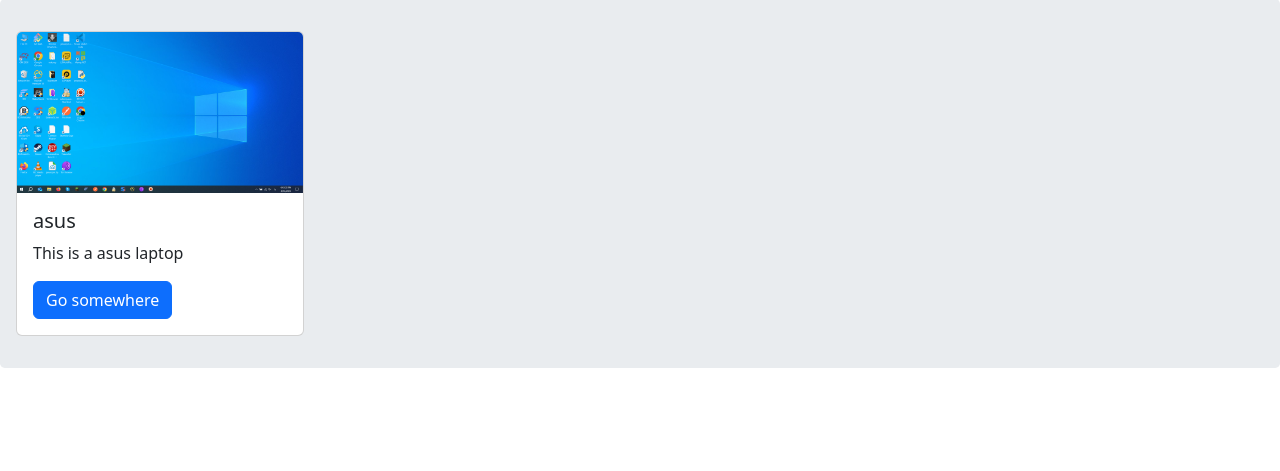
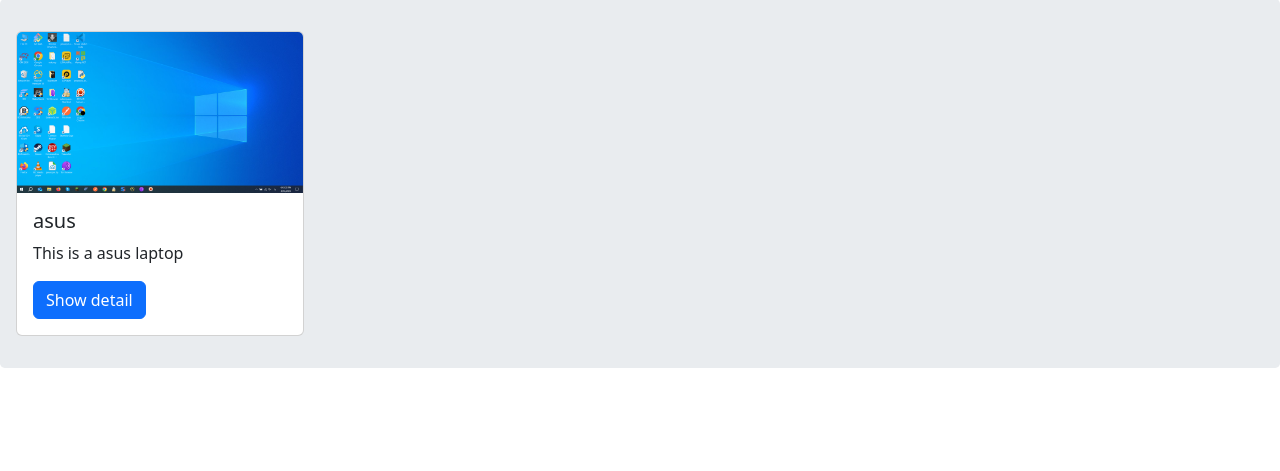
Before and after one commit to mahdi-marjani/django-cheatsheet, a Django app: page / in a window 1280 px wide. Shown: the part 57-528 px from the top of the page. Run offline with Django 4.2, Linux system fonts and the light colour scheme; data comes from the database, SQL or seed files in the repository.

Commit message:
Update button text for product detail link in home template

```diff
--- a/3-django-shop/A/home/templates/home/home.html
+++ b/3-django-shop/A/home/templates/home/home.html
@@ -15,7 +15,7 @@
             <div class="card-body">
               <h5 class="card-title">{{ product.name }}</h5>
               <p class="card-text">{{ product.description }}</p>
-              <a href="{{ product.get_absolute_url }}" class="btn btn-primary">Go somewhere</a>
+              <a href="{{ product.get_absolute_url }}" class="btn btn-primary">Show detail</a>
             </div>
           </div>
     {% endfor %}
```
